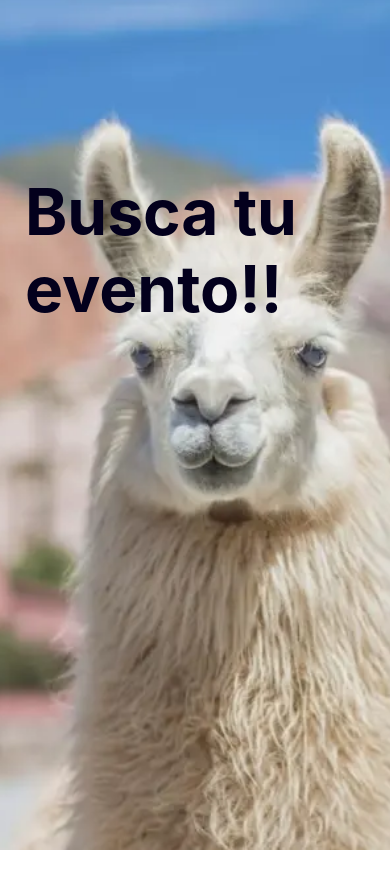
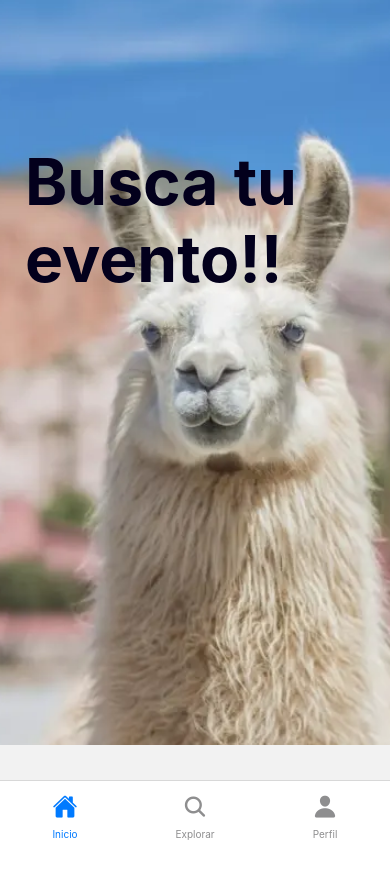
Before and after one commit to juanpy01/pilis-fswd-mod5-melo-melo-lavayen, a React Native app: screen /Main in a window 390 px wide. Shown: the top 888 px of the page. After the commit the page ends 844 px from the top, so only its background shows below. Built offline with nearby package versions, Linux system fonts and the light colour scheme.

Commit message:
Se agrego API, Home y Lista de eventos

```diff
--- a/App.js
+++ b/App.js
@@ -1,12 +1,19 @@
 import { StatusBar } from 'expo-status-bar'
-import { HomeScreen } from './src/screens/home/HomeScreen'
-import { View } from 'react-native'
+import { NavigationContainer } from '@react-navigation/native'
+import { createNativeStackNavigator } from '@react-navigation/native-stack'
+import { MainStackScreen } from './src/screens/list-event/MainStackScreen'
+
+const EventListStack = createNativeStackNavigator()
 
 export default function App () {
   return (
-    <View>
-      <HomeScreen />
+    <>
+      <NavigationContainer>
+        <EventListStack.Navigator screenOptions={{ headerShown: false }}>
+          <EventListStack.Screen name='Main' component={MainStackScreen} />
+        </EventListStack.Navigator>
+      </NavigationContainer>
       <StatusBar style='auto' />
-    </View>
+    </>
   )
 }
--- a/package.json
+++ b/package.json
@@ -19,7 +19,9 @@
     "react-native": "0.71.6",
     "react-native-maps": "1.3.2",
     "react-native-screens": "~3.20.0",
-    "react-native-webview": "11.26.0"
+    "react-native-vector-icons": "^9.2.0",
+    "react-native-webview": "11.26.0",
+    "react-native-safe-area-context": "4.5.0"
   },
   "devDependencies": {
     "@babel/core": "^7.20.0",
--- a/src/api/api.js
+++ b/src/api/api.js
@@ -0,0 +1,6 @@
+const API_NUM_VERSION = 1
+
+export const api = {
+  server: 'https://64346601582420e2317b7717.mockapi.io',
+  apiVersion: `/api/v${API_NUM_VERSION}`
+}
--- a/src/api/event.service.js
+++ b/src/api/event.service.js
@@ -0,0 +1,12 @@
+import { api } from './api'
+
+const ENDPOINT = `${api.server + api.apiVersion}/event`
+
+export const getEventList = async () => {
+  try {
+    const response = await fetch(ENDPOINT)
+    return response.json()
+  } catch {
+    throw new Error('could not fetch events')
+  }
+}
--- a/src/screens/home/HomeScreen.styles.js
+++ b/src/screens/home/HomeScreen.styles.js
@@ -9,9 +9,9 @@ export const styles = StyleSheet.create({
   bgImage: {
     resizeMode: 'cover',
     width: '100%',
-    height: 900,
+    height: 750,
     justifyContent: 'center',
-    top: -50
+    top: -5
   },
   title: {
     fontSize: FONT_SIZE.xxxl,
--- a/src/screens/list-event/ListEventScreen.jsx
+++ b/src/screens/list-event/ListEventScreen.jsx
@@ -0,0 +1,40 @@
+import React, { useState, useEffect } from 'react'
+import { getEventList } from '../../api/event.service'
+import { SafeAreaView, FlatList, View, Text, Pressable, Image } from 'react-native'
+import { styles } from '../list-event/ListEventScreen.styles'
+
+export const ListEventScreen = () => {
+  const [eventList, setEventList] = useState([])
+
+  useEffect(() => {
+    getEventList()
+      .then(data => {
+        setEventList(data)
+      })
+      .catch(err => console.log(err))
+  }, [])
+
+  const event = ({ item }) => (
+    <Pressable onPress={() => console.warn(item.title)}>
+      <View style={styles.itemContainer}>
+        <Image source={{ uri: `https://drive.google.com/uc?id=${item.images[0]}` }} style={styles.itemImage} />
+        <Text style={styles.itemTitle}>{item.title}</Text>
+        <Text style={styles.itemPrice}>{item.price}</Text>
+        <Text style={styles.description}>{item.description}</Text>
+      </View>
+    </Pressable>
+  )
+
+  return (
+    <SafeAreaView style={styles.container}>
+      <FlatList
+        data={eventList}
+        renderItem={event}
+        keyExtractor={item => item.id}
+        style={styles.itemList}
+        horizontal
+      />
+    </SafeAreaView>
+
+  )
+}
--- a/src/screens/list-event/ListEventScreen.styles.js
+++ b/src/screens/list-event/ListEventScreen.styles.js
@@ -0,0 +1,45 @@
+import { Dimensions, StyleSheet, StatusBar } from 'react-native'
+import { COLORS } from '../../utils/theme'
+
+export const styles = StyleSheet.create({
+  container: {
+    flex: 1,
+    marginTop: StatusBar.currentHeight,
+    backgroundColor: COLORS.grey
+  },
+  itemContainer: {
+    flex: 1,
+    width: Dimensions.get('screen').width - 10,
+    marginRight: 15,
+    borderRadius: 20,
+    overflow: 'hidden',
+    marginBottom: 10,
+    backgroundColor: COLORS.white,
+    elevation: 3,
+    shadowColor: '#000',
+    shadowOffset: { width: 0, height: 2 },
+    shadowOpacity: 0.2,
+    shadowRadius: 2
+  },
+  itemList: {
+    padding: 10
+  },
+  itemImage: {
+    height: '50%',
+    width: '100%',
+    objectFit: 'scale-down'
+  },
+  itemTitle: {
+    fontWeight: 'bold',
+    marginTop: 10,
+    marginHorizontal: 10
+  },
+  itemPrice: {
+    marginTop: 5,
+    marginBottom: 10,
+    marginHorizontal: 10
+  },
+  description: {
+    padding: 10
+  }
+})
--- a/src/screens/list-event/MainStackScreen.jsx
+++ b/src/screens/list-event/MainStackScreen.jsx
@@ -0,0 +1,47 @@
+import React from 'react'
+import { StyleSheet } from 'react-native'
+import { createBottomTabNavigator } from '@react-navigation/bottom-tabs'
+import { HomeScreen } from '../home/HomeScreen'
+import { ListEventScreen } from './ListEventScreen'
+import { ProfileScreen } from '../profile/ProfileScreen'
+import { Ionicons } from '@expo/vector-icons'
+import { COLORS, SPACING } from '../../utils/theme'
+
+const Tab = createBottomTabNavigator()
+
+const TAB_ICON = {
+  Home: 'home',
+  Profile: 'person',
+  Search: 'search'
+}
+
+const screenOptions = ({ route }) => {
+  const IconName = TAB_ICON[route.name]
+  return {
+    tabBarIcon: ({ size, color }) => (
+      <Ionicons name={IconName} size={size} color={color} />
+    ),
+    tabBarActiveTinColor: COLORS.primary,
+    tabBarInactiveTinColor: COLORS.inactive,
+    headerShown: false,
+    tabBarStyle: styles.tabBar
+  }
+}
+
+export const MainStackScreen = () => {
+  return (
+    <Tab.Navigator screenOptions={screenOptions}>
+      <Tab.Screen name='Home' options={{ title: 'Inicio' }} component={HomeScreen} />
+      <Tab.Screen name='Search' options={{ title: 'Explorar' }} component={ListEventScreen} />
+      <Tab.Screen name='Profile' options={{ title: 'Perfil' }} component={ProfileScreen} />
+    </Tab.Navigator>
+  )
+}
+
+const styles = StyleSheet.create({
+  tabBar: {
+    height: SPACING.xxxl,
+    paddingBottom: SPACING.xs,
+    paddingTop: SPACING.xs
+  }
+})
--- a/src/screens/profile/ProfileScreen.jsx
+++ b/src/screens/profile/ProfileScreen.jsx
@@ -0,0 +1,10 @@
+import React from 'react'
+import { View, Text } from 'react-native'
+
+export const ProfileScreen = () => {
+  return (
+    <View>
+      <Text>Perfil</Text>
+    </View>
+  )
+}
```
Also changed, not shown: 1 other file (tests, documents, lock files or other folders).
